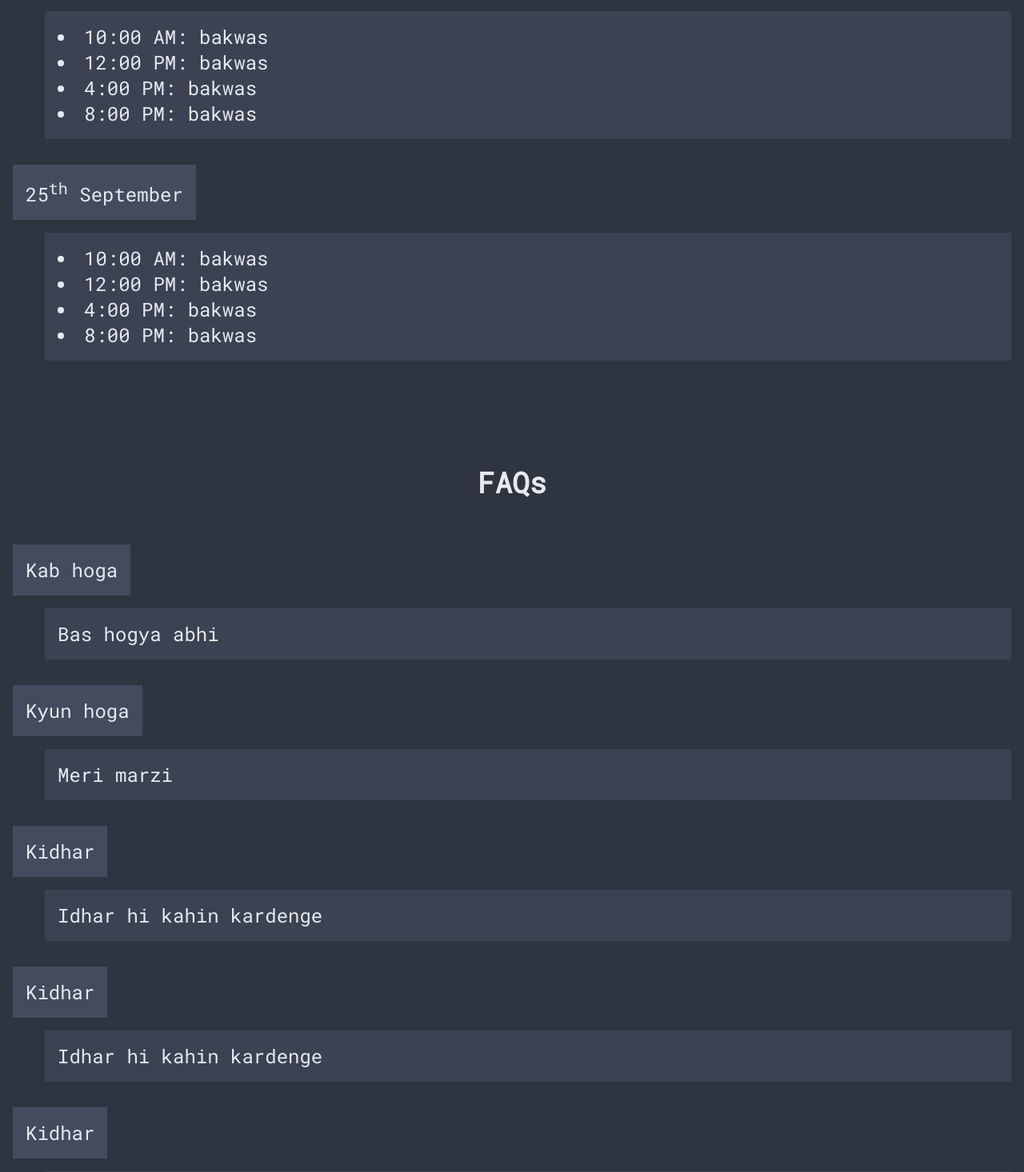
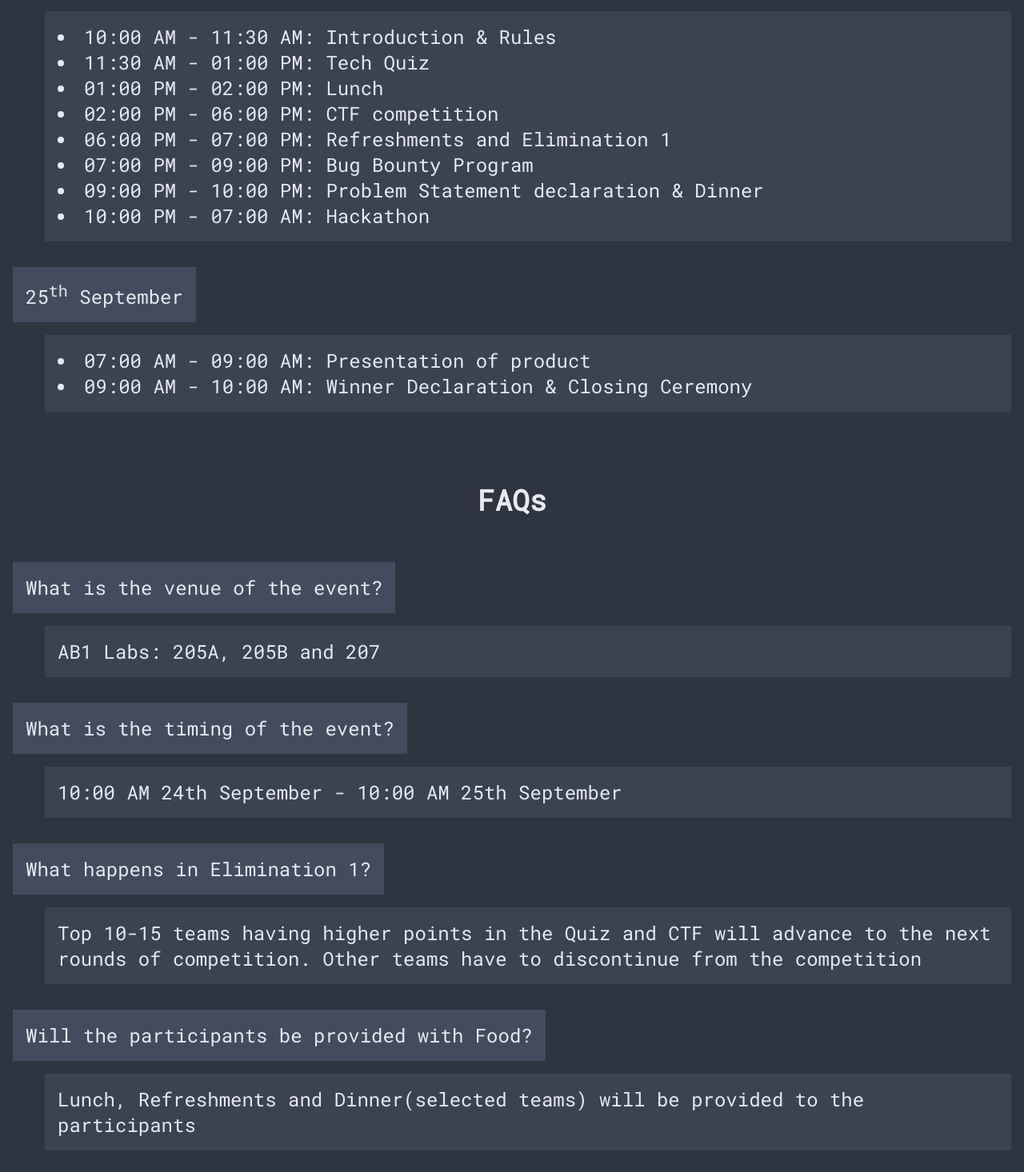
Before and after one commit to lugvitc/ctf, a React (Create React App) app: page /#/ in a window 1280 px wide. Shown: the part 1024-2490 px from the top of the page at 80% size. Built offline with nearby package versions, Linux system fonts and the light colour scheme.

Commit message:
added content in landing page

```diff
--- a/src/pages/landing/content.js
+++ b/src/pages/landing/content.js
@@ -1,9 +1,13 @@
 export const faqs = [
-    { q: 'Kab hoga', a: 'Bas hogya abhi' },
-    { q: 'Kyun hoga', a: 'Meri marzi' },
-    { q: 'Kidhar', a: 'Idhar hi kahin kardenge' },
-    { q: 'Kidhar', a: 'Idhar hi kahin kardenge' },
-    { q: 'Kidhar', a: 'Idhar hi kahin kardenge' }
+    { q: 'What is the venue of the event?', a: 'AB1 Labs: 205A, 205B and 207' },
+    { q: 'What is the timing of the event?', a: '10:00 AM 24th September - 10:00 AM 25th September' },
+    { q: 'What happens in Elimination 1?', a: 'Top 10-15 teams having higher points in the Quiz and CTF will advance to the next rounds of competition. Other teams have to discontinue from the competition'},
+    { q: 'Will the participants be provided with Food?', a: 'Lunch, Refreshments and Dinner(selected teams) will be provided to the participants'},
+    { q: 'Will the participants be provided with Internet connection?', a: 'Yes, a Wi-Fi connection will be provided for the participants. Participants are expected to use the Lab systems for the first 3 competitions. They can work on their laptops for the final hackathon event'},
+    { q: 'Is this a team event?', a: 'Yes it is a team event comprising of 1-4 members' },
+    { q: 'How to register as a team?', a: 'Every participant has to register individually for the event. Team formation will happen on the event day. You may find your team mates earlier if you wish to.' },
+    { q: 'What are the winners prizes?', a: 'Prizes worth Rs. 10,000+' },
+    { q: 'Where do we register for the event?', a: 'You can scan the QR Code in the top of the page or visit https://vitchennaievents.com/technovit/ to register for the event'}
 ];
 
 export const days = [
@@ -14,10 +18,14 @@ export const days = [
             </>
         ),
         schedule: [
-            { time: '10:00 AM', description: 'bakwas' },
-            { time: '12:00 PM', description: 'bakwas' },
-            { time: '4:00 PM', description: 'bakwas' },
-            { time: '8:00 PM', description: 'bakwas' }
+            { time: '10:00 AM - 11:30 AM', description: 'Introduction & Rules' },
+            { time: '11:30 AM - 01:00 PM', description: 'Tech Quiz' },
+            { time: '01:00 PM - 02:00 PM', description: 'Lunch' },
+            { time: '02:00 PM - 06:00 PM', description: 'CTF competition' },
+	    { time: '06:00 PM - 07:00 PM', description: ' Refreshments and Elimination 1'},
+	    { time: '07:00 PM - 09:00 PM', description: 'Bug Bounty Program' },
+	    { time: '09:00 PM - 10:00 PM', description: 'Problem Statement declaration & Dinner' },
+	    { time: '10:00 PM - 07:00 AM', description: 'Hackathon'}
         ]
     },
     {
@@ -27,10 +35,8 @@ export const days = [
             </>
         ),
         schedule: [
-            { time: '10:00 AM', description: 'bakwas' },
-            { time: '12:00 PM', description: 'bakwas' },
-            { time: '4:00 PM', description: 'bakwas' },
-            { time: '8:00 PM', description: 'bakwas' }
+            { time: '07:00 AM - 09:00 AM', description: 'Presentation of product' },
+            { time: '09:00 AM - 10:00 AM', description: 'Winner Declaration & Closing Ceremony' }
         ]
     }
 ];
--- a/src/pages/landing/landing.js
+++ b/src/pages/landing/landing.js
@@ -6,7 +6,7 @@ import trcLogo from './trc.png';
 import vitLogo from './vit.png';
 import technovitLogo from './technovit.png';
 import qubitLogo from './qubit.png';
-import qr from './qr.jpeg';
+import qr from './qr.png';
 import React from 'react';
 
 import AnimateDL from './animateDL/animateDL';
@@ -35,10 +35,10 @@ export default function Landing() {
                         </div>
                     </div>
                     <div>
-                        Registration Fees: <br /> ₹300/-
+                        Registration Fees: <br /> ₹300/- per person
                     </div>
                     <div>
-                        <img className={styles.logo} src={qr} />
+                        Register Here: <img className={styles.logo} src={qr} />
                     </div>
                 </div>
             </section>
```
Also changed, not shown: src/pages/landing/qr.png (added).
